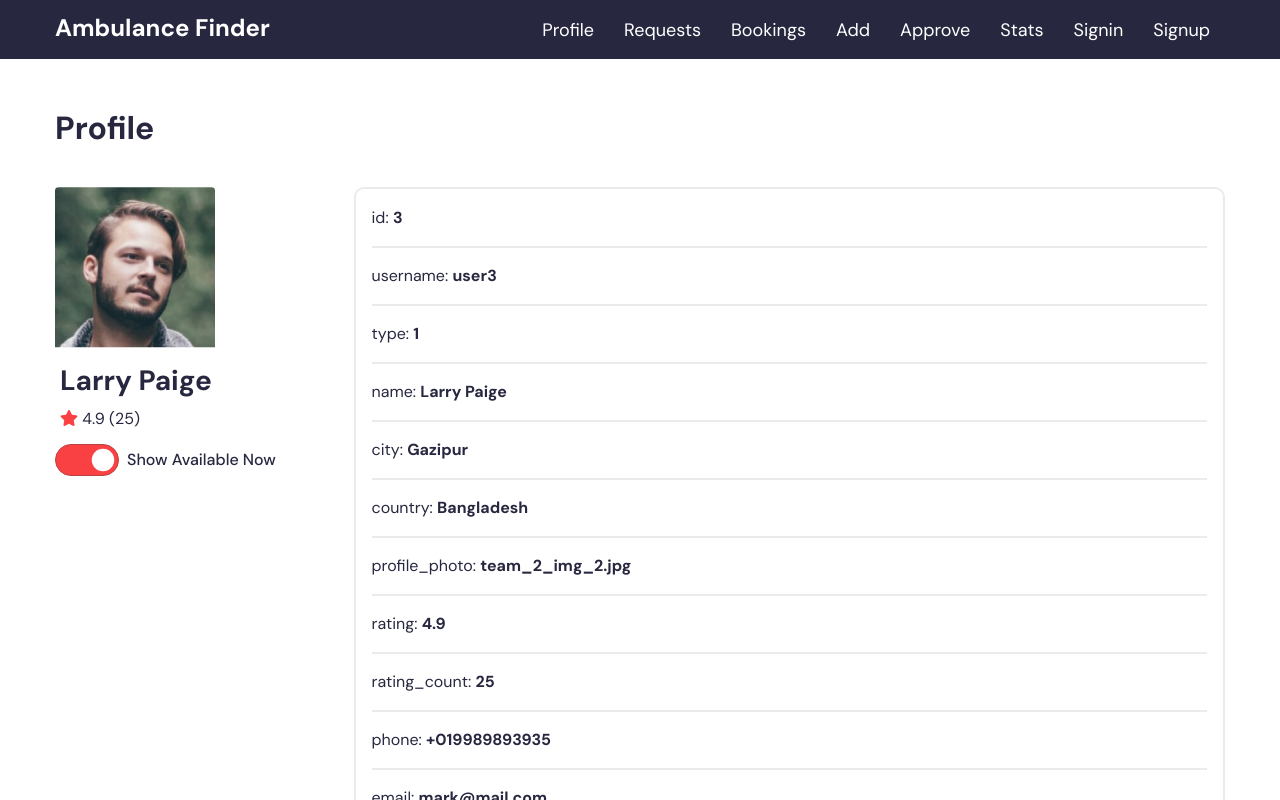
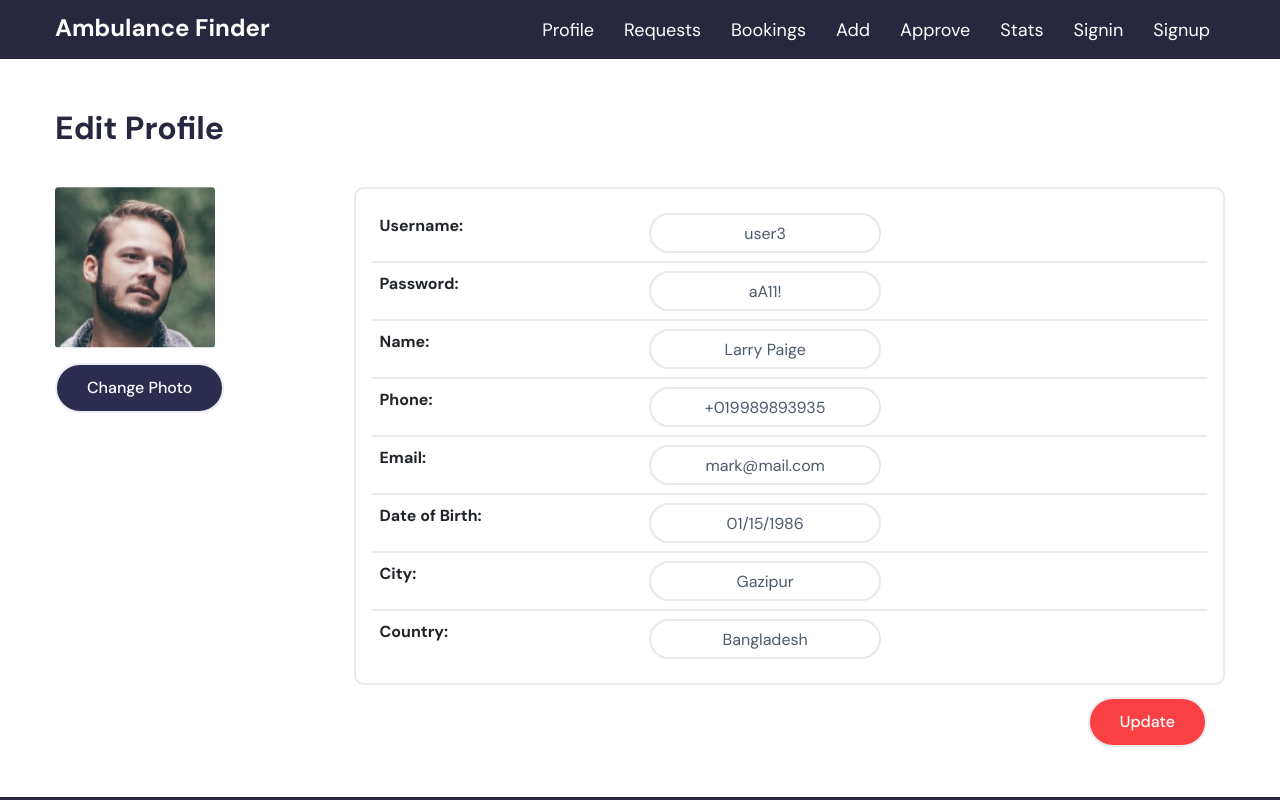
Before and after one commit to rraaffiii/AmbulanceFinder, a React (Create React App) app: page /profile/user3/edit in a window 1280 px wide. Shown: the top 800 px of the page. Built offline with nearby package versions, Linux system fonts and the light colour scheme.

Commit message:
Added Edit Profile

```diff
--- a/src/App.js
+++ b/src/App.js
@@ -16,6 +16,7 @@ import VehicleAdd from './containers/VehicleAdd'
 import ApproveDriver from './containers/ApproveDriver'
 import Stats from './containers/Stats'
 import Profile from './containers/Profile'
+import ProfileEdit from './containers/ProfileEdit'
 
 const App = () => {
   return (
@@ -35,7 +36,8 @@ const App = () => {
           <Route path='/vehicle-add' component={VehicleAdd} />
           <Route path='/approve-driver' component={ApproveDriver} />
           <Route path='/stats' component={Stats} />
-          <Route path='/profile/:id' component={Profile} />
+          <Route exact path='/profile/:id' component={Profile} />
+          <Route exact path='/profile/:id/edit' component={ProfileEdit} />
         </Switch>
         <Footer />
       </Router>
--- /dev/null
+++ b/src/components/RowProfileEdit.jsx
@@ -0,0 +1,29 @@
+import React from 'react'
+
+const RowProfileEdit = React.forwardRef(({ label, value }, ref) => {
+  const capitalFirst = (str) => {
+    return str.charAt(0).toUpperCase() + label.substr(1)
+  }
+  return (
+    <>
+      <tr className='item'>
+        <td>
+          <b>{capitalFirst(label)}: </b>
+        </td>
+        <td>
+          <input
+            defaultValue={value}
+            ref={ref}
+            type='text'
+            name={label}
+            placeholder={label}
+            required='required'
+            className={`input flex-fill border-gray focus-action-1 color-heading placeholder-main text-center text-md-left sm`}
+          />
+        </td>
+      </tr>
+    </>
+  )
+})
+
+export default RowProfileEdit
--- a/src/containers/Profile.jsx
+++ b/src/containers/Profile.jsx
@@ -6,13 +6,14 @@ import PageTitle from '../components/PageTitle'
 import Rating from '../components/Rating'
 import Switch from '../components/Switch'
 import Review from '../components/Review'
+import Button from '../components/Button'
 import { usersData, reviewsData } from '../data'
 
 const Profile = () => {
   const { id } = useParams()
   const [user, setUser] = useState({})
   const [reviews, setReviews] = useState([])
-  const [available, setAvailable] = useState(user.available)
+  const [available, setAvailable] = useState()
 
   const handleAvailability = () => {
     setAvailable(!available)
@@ -24,9 +25,6 @@ const Profile = () => {
     setAvailable(user.available)
   }, [user])
 
-  console.log(user)
-  console.log(reviews)
-  console.log(available)
   return (
     <>
       <Section className='bg-light d-flex align-items-center' align='center'>
@@ -35,15 +33,22 @@ const Profile = () => {
         <div className='col-lg-3'>
           <img
             src={`/photos/profile/${user.profile_photo}`}
-            className='img-fluid rounded pb-3'
+            className='img-fluid rounded pb-2'
           />
           <div className='pl-5'>
             <h3>{user.name}</h3>
             <Rating rating={user.rating} rating_count={user.rating_count} />
           </div>
+          {/* user can edit own profile if logged in*/}
+          <Button
+            className='btn mb-2 border-gray action-1'
+            link={`/profile/${id}/edit`}
+            text='Edit Profile'
+            type='submit'
+          />
           {user.type == 1 && (
             <Switch
-              label='Show Available Now'
+              label='Set Available'
               className='lg'
               isChecked={available}
               event={handleAvailability}
--- /dev/null
+++ b/src/containers/ProfileEdit.jsx
@@ -0,0 +1,116 @@
+import React, { useState, useEffect, useRef } from 'react'
+import { useParams } from 'react-router-dom'
+import Section from '../components/Section'
+import PageTitle from '../components/PageTitle'
+import RowProfileEdit from '../components/RowProfileEdit'
+import Button from '../components/Button'
+import DatePicker from 'react-datepicker'
+import { usersData } from '../data'
+
+const ProfileEdit = () => {
+  const { id } = useParams()
+  const [user, setUser] = useState({})
+  const [dob, setDob] = useState()
+
+  const username = useRef(null)
+  const password = useRef(null)
+  const fullname = useRef(null)
+  const phone = useRef(null)
+  const email = useRef(null)
+  const city = useRef(null)
+  const country = useRef(null)
+
+  const handleSubmit = (e) => {
+    e.preventDefault()
+    const updatedUser = {
+      username: username.current.value,
+      password: password.current.value,
+      fullname: fullname.current.value,
+      phone: phone.current.value,
+      email: email.current.value,
+      city: city.current.value,
+      country: country.current.value,
+    }
+    const updatedData = { dob, ...updatedUser }
+    console.log(updatedData)
+  }
+
+  useEffect(() => {
+    setUser(usersData.find((user) => user.username == id))
+    user.date_of_birth && setDob(new Date(user.date_of_birth))
+  }, [user])
+
+  return (
+    <>
+      <Section className='bg-light d-flex align-items-center' align='center'>
+        <PageTitle title='Edit Profile' />
+
+        <div className='col-lg-3'>
+          <img
+            src={`/photos/profile/${user.profile_photo}`}
+            className='img-fluid rounded'
+          />
+          <Button
+            className='btn mt-15 border-gray action-1'
+            link='# '
+            text='Change Photo'
+            type='submit'
+          />
+        </div>
+        <div className='col-lg-9'>
+          <div className='block radius10 p-3'>
+            <table className='table table-borderless'>
+              <tbody>
+                <RowProfileEdit
+                  label='username'
+                  value={user.username}
+                  ref={username}
+                />
+                <RowProfileEdit
+                  label='password'
+                  value={user.password}
+                  ref={password}
+                />
+                <RowProfileEdit label='name' value={user.name} ref={fullname} />
+                <RowProfileEdit label='phone' value={user.phone} ref={phone} />
+                <RowProfileEdit label='email' value={user.email} ref={email} />
+                <tr className='item'>
+                  <td>
+                    <b>Date of Birth: </b>
+                  </td>
+                  <td>
+                    <DatePicker
+                      className='input flex-fill border-gray focus-action-1 color-heading placeholder-main text-center text-md-left sm'
+                      selected={dob}
+                      placeholderText='Date of Birth'
+                      showMonthDropdown
+                      showYearDropdown
+                      dropdownMode='select'
+                      onChange={(date) => setDob(date)}
+                    />
+                  </td>
+                </tr>
+
+                <RowProfileEdit label='city' value={user.city} ref={city} />
+                <RowProfileEdit
+                  label='country'
+                  value={user.country}
+                  ref={country}
+                />
+              </tbody>
+            </table>
+            <Button
+              className='btn float-end mt-30 border-gray action-2'
+              link='# '
+              text='Update'
+              type='button'
+              event={handleSubmit}
+            />
+          </div>
+        </div>
+      </Section>
+    </>
+  )
+}
+
+export default ProfileEdit
--- a/src/containers/Signup.jsx
+++ b/src/containers/Signup.jsx
@@ -159,7 +159,7 @@ const Signup = () => {
                         className='input flex-fill border-gray focus-action-1 color-heading placeholder-main text-center text-md-left'
                       />
                       <DatePicker
-                        className='input flex-fill border-gray focus-action-1 color-heading placeholder-main text-center text-md-left z-index-master'
+                        className='input flex-fill border-gray focus-action-1 color-heading placeholder-main text-center text-md-left'
                         selected={dob}
                         placeholderText='Date of Birth'
                         showMonthDropdown
--- a/src/data.js
+++ b/src/data.js
@@ -37,6 +37,7 @@ export const usersData = [
   {
     id: 1,
     username: 'user1',
+    password: 'aA11!',
     type: 0,
     name: 'Mark Otto',
     city: 'Dhaka',
@@ -50,6 +51,7 @@ export const usersData = [
   {
     id: 2,
     username: 'user2',
+    password: 'aA11!',
     type: 0,
     name: 'Chris Thornton',
     city: 'Chittagong',
@@ -63,6 +65,7 @@ export const usersData = [
   {
     id: 3,
     username: 'user3',
+    password: 'aA11!',
     type: 1,
     name: 'Larry Paige',
     city: 'Gazipur',
@@ -72,7 +75,7 @@ export const usersData = [
     rating_count: 25,
     phone: '+019989893935',
     email: 'mark@mail.com',
-    date_of_birth: '15-01-1986',
+    date_of_birth: '1986-01-15',
     vehicle: 2,
     available: true,
     last_location: 'Dhaka',
--- a/src/styles/main.css
+++ b/src/styles/main.css
@@ -935,6 +935,9 @@ input[type='radio'] + label:before {
 .color-offwhite {
   color: #d3d3d3;
 }
+.table {
+  margin-bottom: 0;
+}
 .rating i {
   cursor: pointer;
   margin-left: 10px;
```
